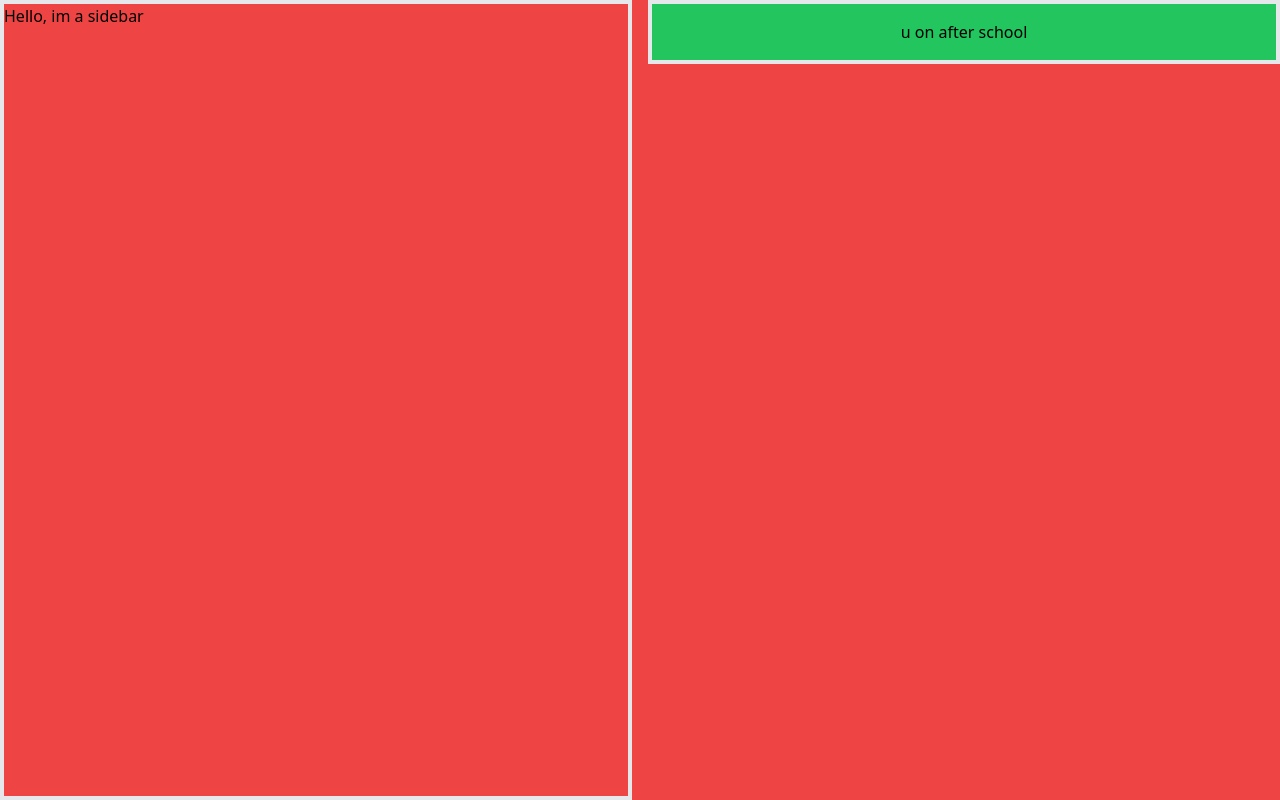
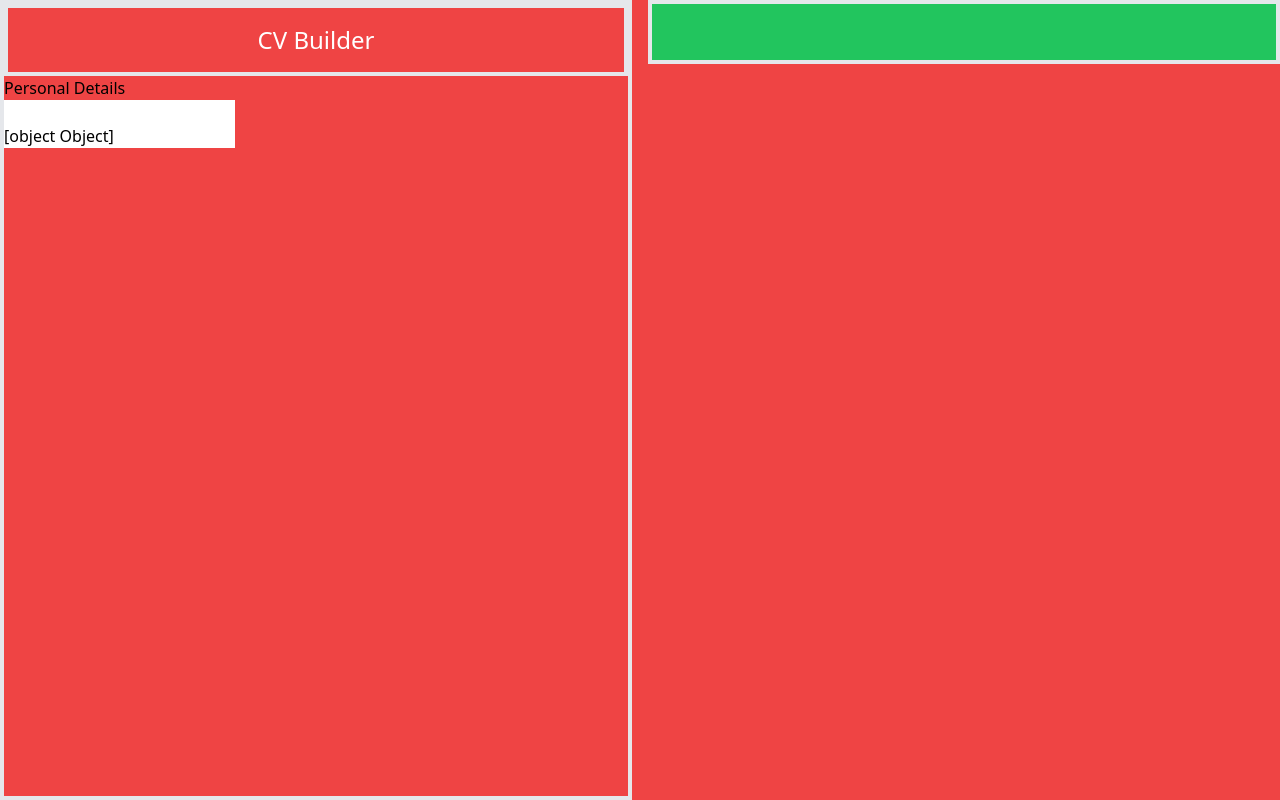
Before and after one commit to LGRV-alt/trolley-mapper, a React (Vite) app: page / in a window 1280 px wide. Built offline with nearby package versions, Linux system fonts and the light colour scheme.

Commit message:
messing around with tailwind

```diff
--- a/src/App.jsx
+++ b/src/App.jsx
@@ -1,14 +1,21 @@
+import { useState } from "react";
 import "./App.css";
 import "./components/Sidebar";
 import Sidebar from "./components/Sidebar";
 
 function App() {
+  const [person, setPerson] = useState("");
+
+  function handleInput(e) {
+    setPerson(e.target.value);
+  }
+
   return (
     <>
       <div className=" grid h-full min-h-screen bg-red-500 grid-cols-2 gap-4">
-        <Sidebar />
+        <Sidebar person={person} onChange={handleInput} />
         <h1 className="  border-white-700 border-4 text-white-400 bg-green-500 h-16 w-30 flex items-center justify-center">
-          u on after school
+          {person}
         </h1>
       </div>
     </>
--- /dev/null
+++ b/src/components/PersonDetailsInput.jsx
@@ -0,0 +1,10 @@
+function PersonalDetailsInput(person, onChange) {
+  return (
+    <div>
+      <h2>Personal Details</h2>
+      <input type="text" onChange={onChange} />
+    </div>
+  );
+}
+
+export default PersonalDetailsInput;
--- a/src/components/Sidebar.jsx
+++ b/src/components/Sidebar.jsx
@@ -1,8 +1,14 @@
-function Sidebar() {
+import PersonalDetailsInput from "./PersonDetailsInput";
+
+function Sidebar(person, onChange) {
   return (
-    <>
-      <h1 className=" border-white-700 border-4">Hello, im a sidebar</h1>
-    </>
+    <div className=" w-full border-white-700 border-4">
+      <header className="w-full p-4 text-2xl text-white border-white-700 border-4  flex place-content-center">
+        CV Builder
+      </header>
+      <PersonalDetailsInput person={person} onChange={onChange} />
+      <input type="text" value={person} onChange={onChange}></input>
+    </div>
   );
 }
 
```
